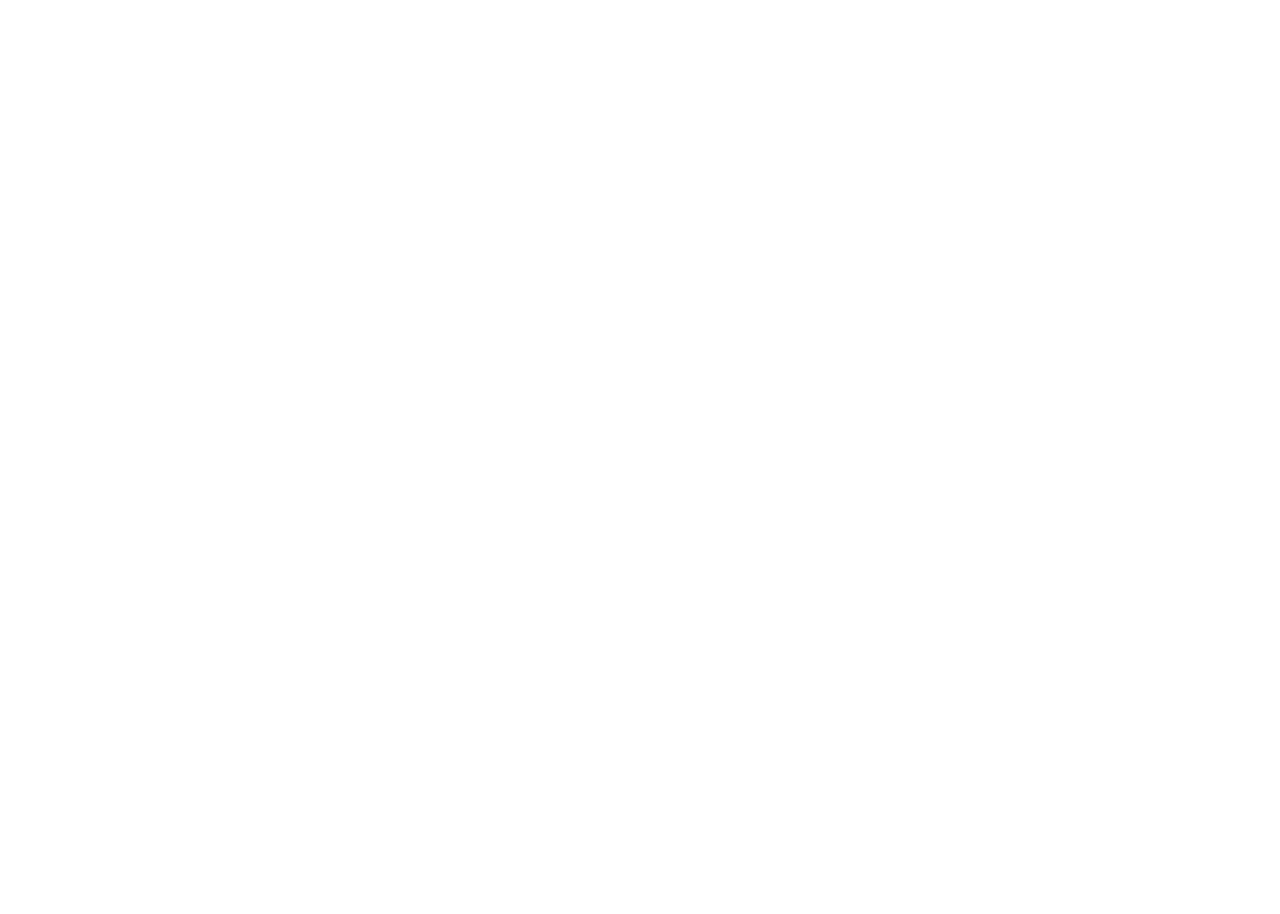
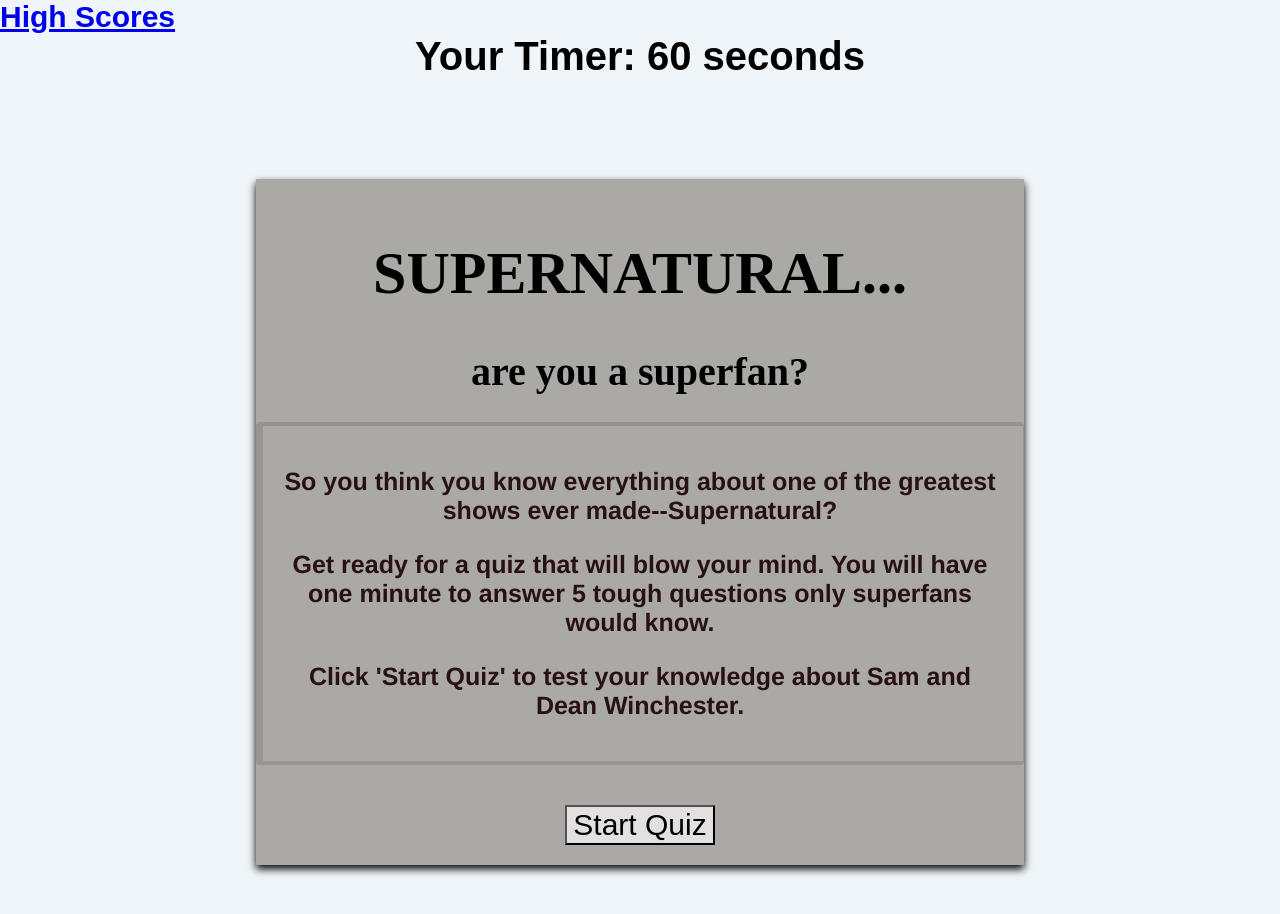
Before and after one commit to mesgt/Coding_Quiz, a plain HTML site: page index.html in a window 1280 px wide. Before the commit the page ends 800 px from the top, so only its background shows below. Drawn offline with Linux system fonts and the light colour scheme.

Commit message:
Added content (html), style (css), quiz timer on button (js).

```diff
--- a/assets/css/style.css
+++ b/assets/css/style.css
@@ -0,0 +1,58 @@
+*, *::before, *::after {
+    box-sizing: border-box;
+}
+
+body {
+    margin: 0;
+    padding: 0;
+    font-weight: normal;
+    background-color: #eff5f8;
+}
+
+.container {
+    display: block;
+    margin: 80px auto;
+    text-align: center;
+    font-size: 30px;
+    box-shadow: 0 4px 8px 0 rgba(0,0,0,1);
+    width: 60vw;
+    background-color: #aaa9a6;
+    padding-top: 20px;
+}
+#time {
+    font-family: Arial, Helvetica, sans-serif;
+    font-size: 40px;
+    font-weight: bolder;
+    text-align: center;
+}
+.wrapper {
+    padding-top: 20px;
+}
+
+#subTitle {
+    font-size: 40px;
+}
+
+#description {
+    border-radius: 4px;
+    border-style: none;
+    box-shadow: rgba(34,36,38,.15) 3px 0 0 4px inset;
+    color: rgb(39, 17, 17);
+    cursor: pointer;
+    font-family: "Helvetica Neue",Arial,Helvetica,sans-serif;
+    font-size: 25px;
+    padding: 20px;
+    margin-bottom: 40px;;
+}
+
+#begin {
+    background-color: rgb(226, 224, 224);
+    font-size: 30px;
+    margin-bottom: 20px;
+}
+
+#highScore {
+    font-family: Arial, Helvetica, sans-serif;
+    font-size: 30px;
+    font-weight: bolder;
+}
--- a/assets/js/script.js
+++ b/assets/js/script.js
@@ -0,0 +1,46 @@
+var timeEl = document.getElementById("time");
+var mainEl = document.querySelector(".wrapper");
+var startQuiz = document.getElementById("begin");
+
+//Q&A array
+var questions = [
+    qOne = "What color is the sky?",
+    qTwo = "What color is the laptop?",
+    qThree = "What color is the ceiling?",
+    qFour = "What color is the screen background?",
+    qFive = "What color is the banana?"
+]
+
+var answers = [
+    aOne = "blue", "grey", "white", "black", "yellow",
+    aTwo = "blue", "grey", "white", "black", "yellow",
+    aThree = "blue", "grey", "white", "black", "yellow",
+    aFour = "blue", "grey", "white", "black", "yellow",
+    aFive = "blue", "grey", "white", "black", "yellow"
+]
+
+//click on Start Quiz button
+startQuiz.addEventListener("click", function() {
+    mainEl.textContent= "";
+    quizTimer();
+})
+
+//start timer for quiz
+function quizTimer() {
+    var timeLeft = 10;
+    var timeInterval = setInterval(function() {
+      timeEl.textContent = "Your Timer: " + timeLeft + " seconds";
+      timeLeft--;
+      if (timeLeft === 0) {
+        clearInterval(timeInterval);
+        timeEl.textContent = "You are out of time!";
+        finalScore(); //initiate a function to show results and enter initials to record score.
+      }
+    }, 500);
+  }
+
+function finalScore() {
+
+}
+
+//for loop questions with if for correct and wrong answer with further if for wrong to subtract time.
--- a/index.html
+++ b/index.html
@@ -1,13 +1,34 @@
 <!DOCTYPE html>
 <html lang="en">
-<head>
-    <meta charset="UTF-8">
-    <meta name="viewport" content="width=device-width, initial-scale=1.0">
-    <title>Coding Quiz</title>
+
+<link>
+<meta charset="UTF-8">
+<meta name="viewport" content="width=device-width, initial-scale=1.0">
+<link rel="stylesheet" href="assets/css/style.css">
+</link>
+<title>Coding Quiz</title>
 </head>
+
 <body>
+    <a id=highScore href=#>High Scores</a>
+    <div id=time> Your Timer: 60 seconds
+    </div>
+    <div class="wrapper">
+        <div class="container">
+            <h1 id=mainTitle>SUPERNATURAL...</h1>
+            <h1 id=subTitle>are you a superfan?</h1>
 
+            <h2 id="description">
+                <p>So you think you know everything about one of the greatest shows ever made--Supernatural?</p>
+                <p>Get ready for a quiz that will blow your mind. You will have one minute to answer 5 tough questions
+                    only superfans would know.</p>
+                <p>Click 'Start Quiz' to test your knowledge about Sam and Dean Winchester.</p>
+            </h2>
+            <button id="begin">Start Quiz</button>
+        </div>
+    </div>
 
     <script src="./assets/js/script.js"></script>
 </body>
+
 </html>
```
